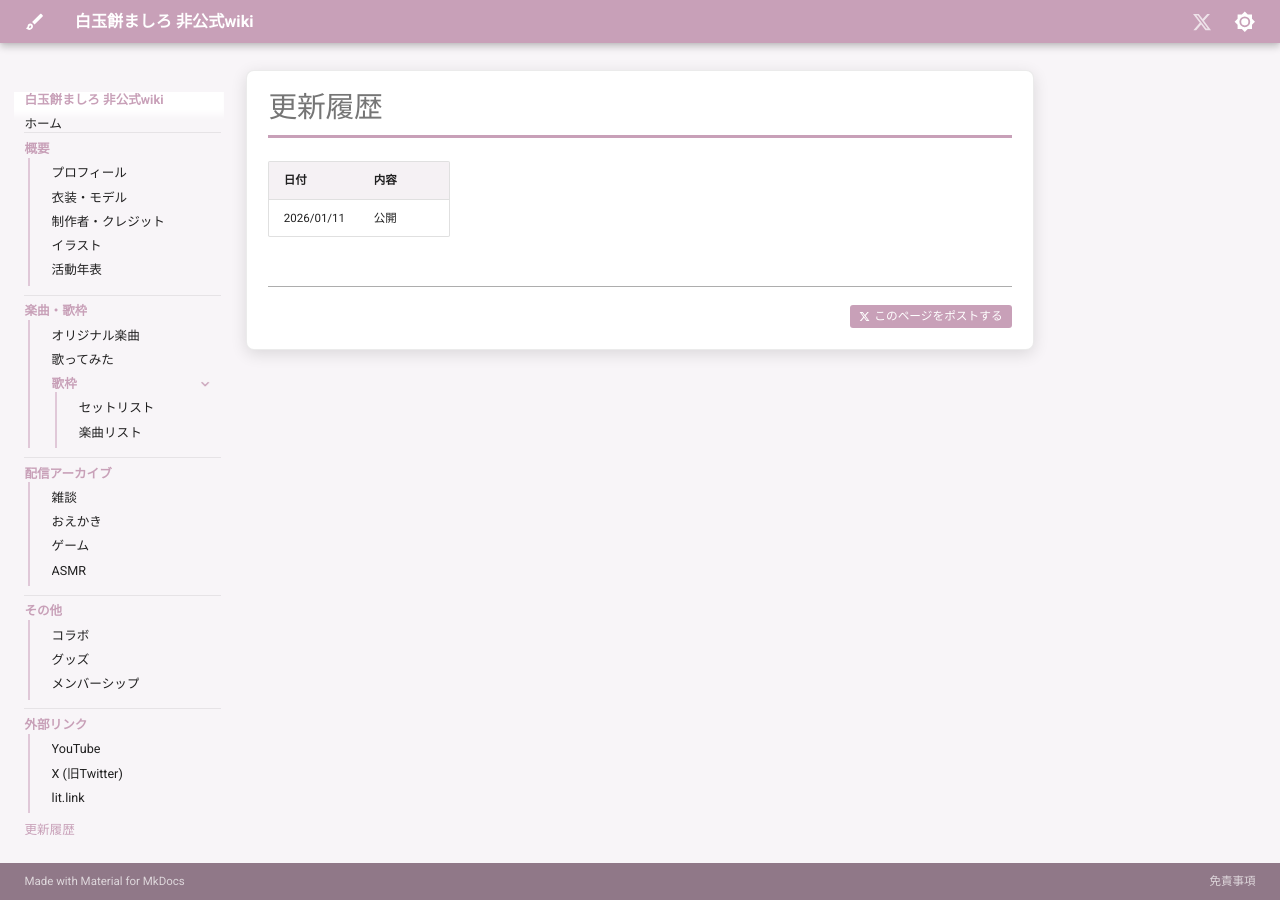
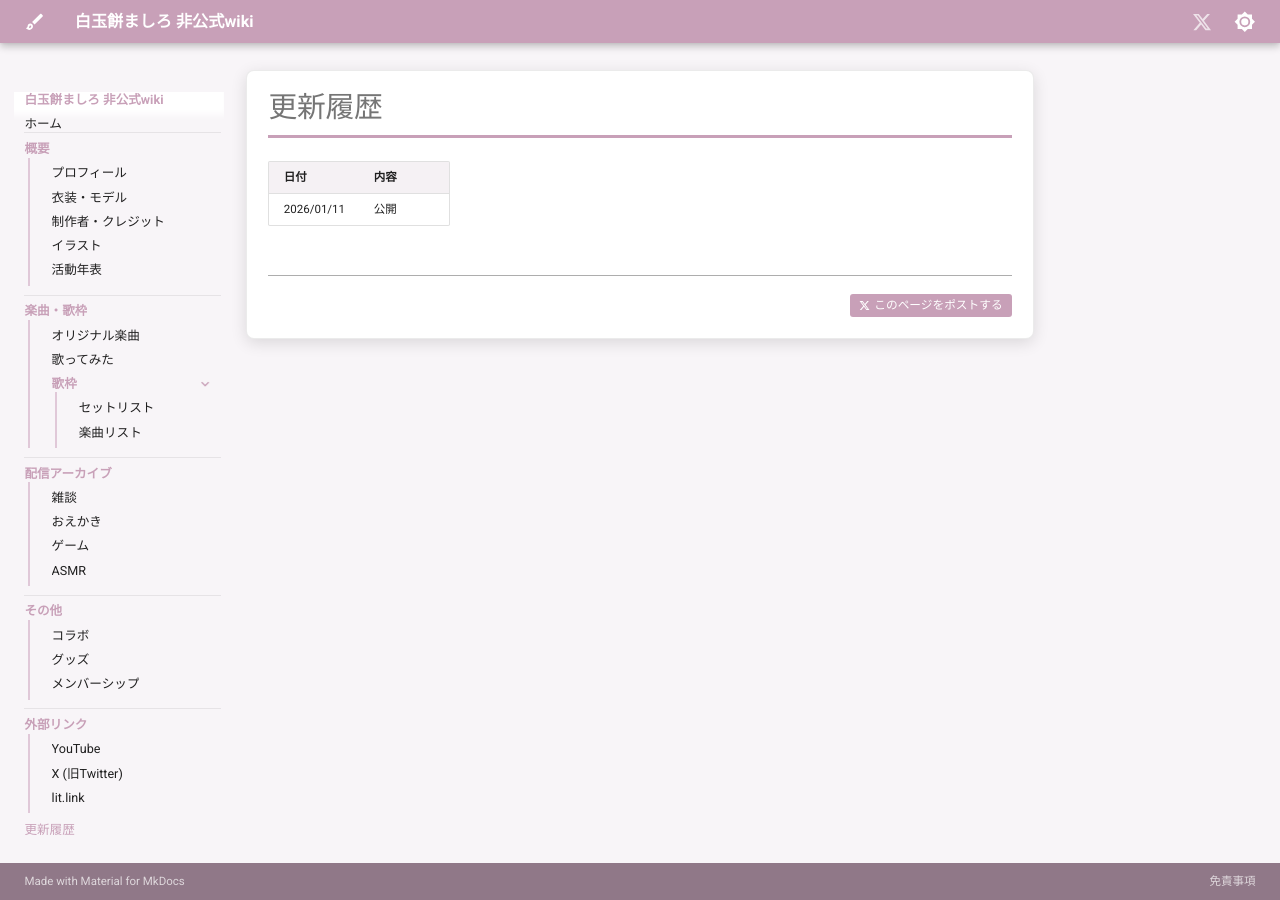
Before and after one commit to ameyamatmk/shiratamamochi-mashiro-unofficial-wiki, an MkDocs documentation site: the page built from docs/changelog.md, in a window 1280 px wide. Built offline with MkDocs 1.6.1 and Material for MkDocs 9.7.7, drawn with Linux system fonts in a browser that asks for light colours; comment, search, counter and statistics services are not loaded.

Commit message:
td th style

```diff
--- a/docs/stylesheets/custom.css
+++ b/docs/stylesheets/custom.css
@@ -188,6 +188,13 @@ twitter-widget {
   background: var(--md-accent-fg-color--transparent);
 }
 
+/* テーブルセルの上下余白を狭く */
+.md-typeset td,
+.md-typeset th {
+  padding-top: 0.7em !important;
+  padding-bottom: 0.7em !important;
+}
+
 /* =========================================
    テーブル - 縦スタックセル
    ========================================= */
```
